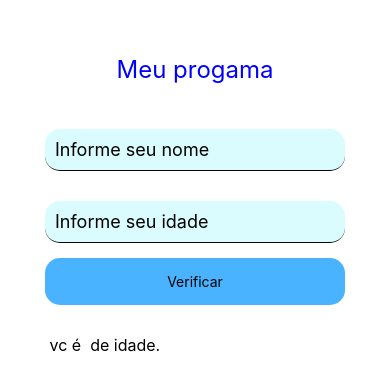
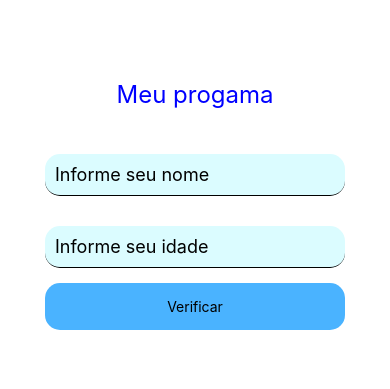
Before and after one commit to instrutorvilson/rna, a React Native app: screen / in a window 390 px wide. Shown: the part 217-606 px from the top of the page. Built offline with nearby package versions, Linux system fonts and the light colour scheme.

Commit message:
Configurar teclado numerico

```diff
--- a/src/componentes/verIdade.js
+++ b/src/componentes/verIdade.js
@@ -30,6 +30,7 @@ export default function VerIdade() {
          placeholder='Informe seu idade'
          value={idade}
          onChangeText={(text)=>setIdade(text)}
+         keyboardType="numeric"
       />
 
       <TouchableOpacity
@@ -39,7 +40,7 @@ export default function VerIdade() {
           <Text>Verificar</Text>
       </TouchableOpacity>
       <View>
-           <Text style={styles.resultado}>{nome} vc é {resultado} de idade.</Text>
+         {resultado && <Text style={styles.resultado}>{nome} vc é {resultado} de idade.</Text>}
       </View>
 
     </View>
```
